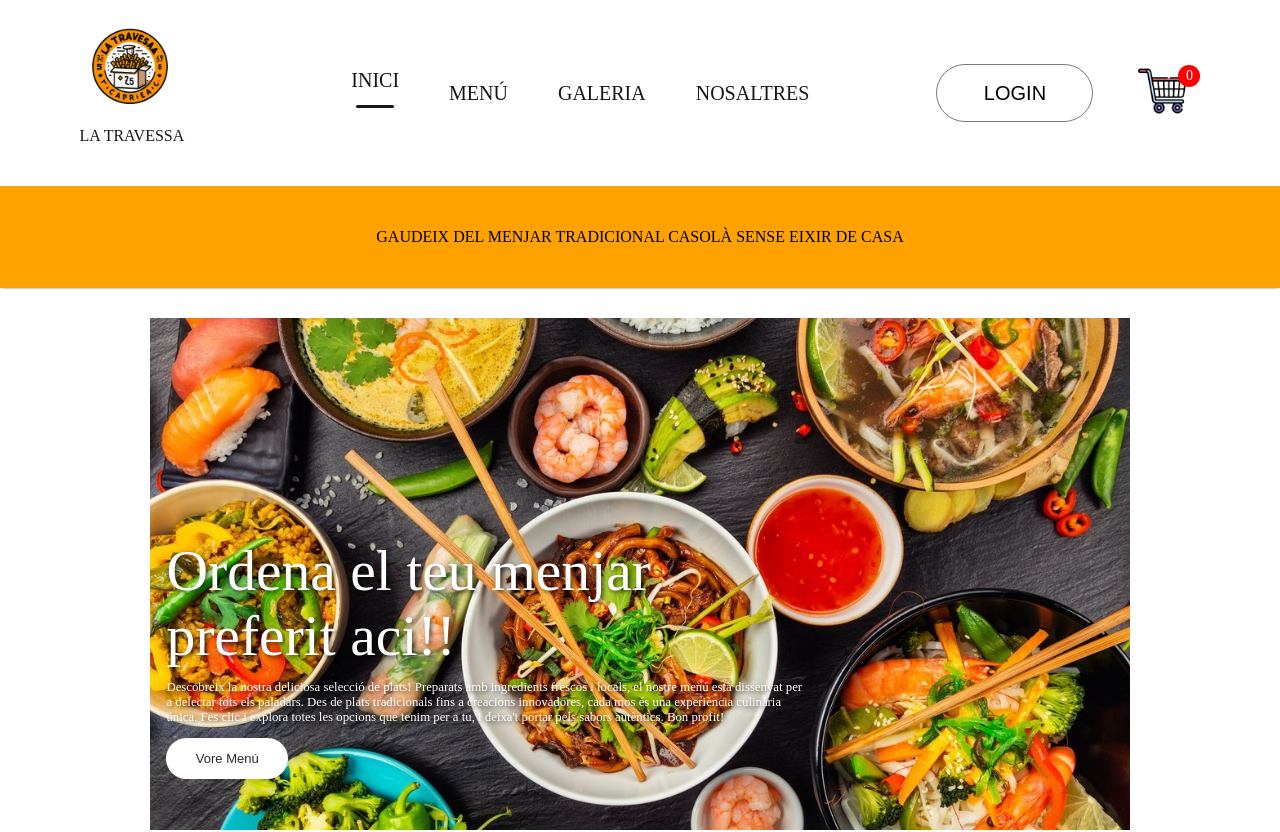
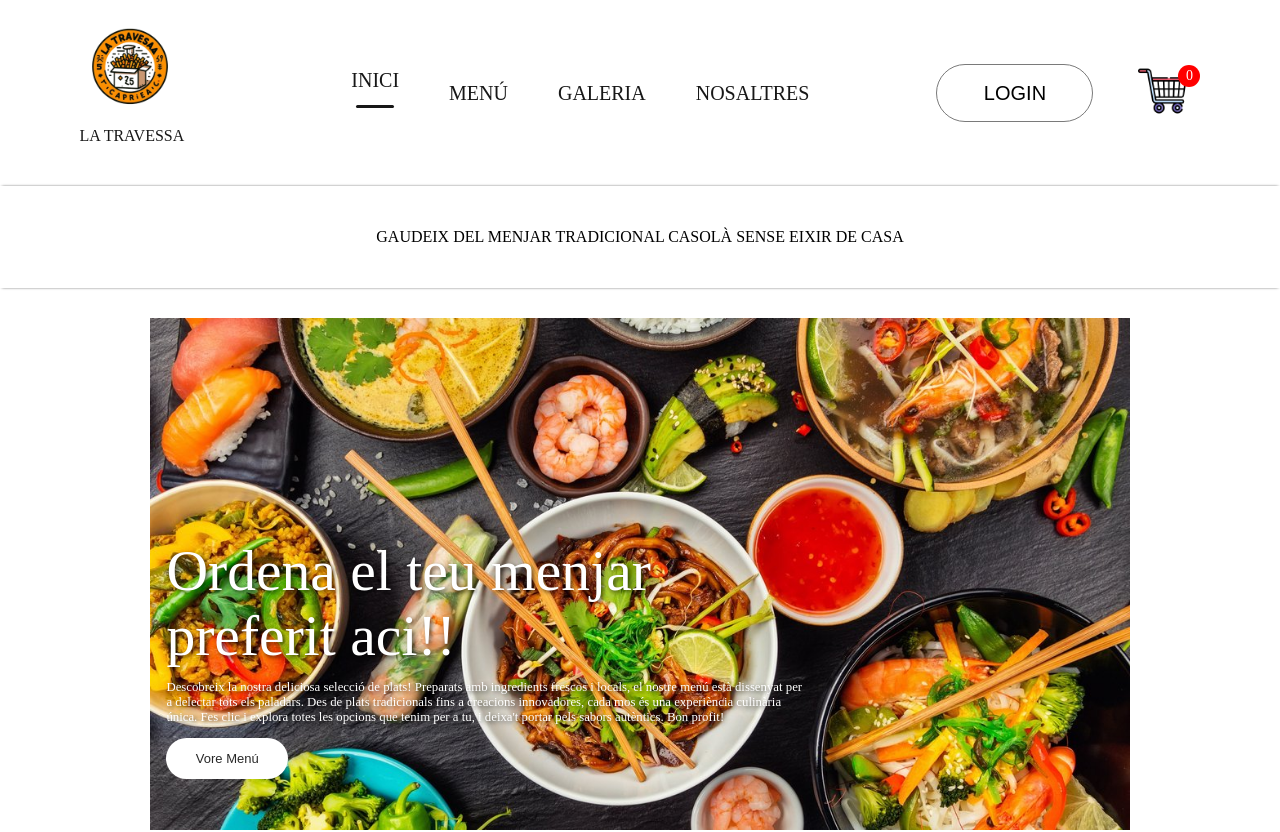
Before and after one commit to ccmc26/TF-frontend, a React (Create React App) app: page / in a window 1280 px wide. Shown: the top 832 px of the page. Built offline with nearby package versions, Linux system fonts and the light colour scheme; no server answers.

Commit message:
menucontext i provider implementat corectament

```diff
--- a/src/App.js
+++ b/src/App.js
@@ -1,34 +1,33 @@
-import { BrowserRouter } from 'react-router-dom';
-import { useState } from 'react';
 import './App.css';
 
+import { BrowserRouter } from 'react-router-dom';
+import { AppRoutes } from './Routes/AppRoutes';
+
 import { Navbar } from './Components/Navbar/Navbar';
-import { AppRoutes } from './Routes/AppRoutes';
 import { Footer } from './Components/Footer/Footer';
+
 import CartProvider from './Context/CartProvider';
 import AuthProvider  from './Context/AuthProvider';
+import MenuProvider from './Context/MenuProvider';
 
 
 function App() {
-  const [menu,setMenu] = useState("inici");
-
-  const handleMenuSelect = (menuItem) => {
-    setMenu(menuItem);
-  };
 
   return (
     <div className='App'>
       <AuthProvider>
         <CartProvider>
           <BrowserRouter>
-            <Navbar menu={menu} setMenu={handleMenuSelect}/>
-              <div className="content">
-                <AppRoutes />
-              </div>
-            <Footer setMenu={handleMenuSelect}/>
+            <MenuProvider>
+              <Navbar/>
+                <div className="content">
+                  <AppRoutes />
+                </div>
+              <Footer/>  {/*este tambe te lo del menu*/}
+            </MenuProvider>
           </BrowserRouter>
         </CartProvider>
-        </AuthProvider>
+      </AuthProvider>
     </div>
   );
 }
--- a/src/Components/Footer/Footer.jsx
+++ b/src/Components/Footer/Footer.jsx
@@ -4,7 +4,7 @@ import './Footer.css';
 import { Link } from 'react-router-dom';
 import { IoLogoInstagram, IoLogoFacebook, IoLogoTwitter, IoLogoPinterest, IoLogoTwitch, IoLogoYoutube, IoIosRestaurant  } from "react-icons/io";
 
-export const Footer = ({setMenu}) => {
+export const Footer = () => {
   return (
     <footer className="footer">
       <div className="footer-container">
@@ -18,11 +18,11 @@ export const Footer = ({setMenu}) => {
         <div className="footer-section">
           <h4>Links</h4>
           <ul>
-            <li onClick={() => setMenu("inici")}><Link className='link-text' to='/'>INICI</Link></li>
-            <li onClick={() => setMenu("menu")}><Link className='link-text' to='/menu'>MENÚ</Link></li>
+            <li><Link className='link-text' to='/'>INICI</Link></li>
+            <li><Link className='link-text' to='/menu'>MENÚ</Link></li>
             {/* canviar les dos rutes de baix */}
-            <li onClick={() => setMenu("galeria")}><Link className="link-text" to='/'>GALERÍA</Link></li>
-            <li onClick={() => setMenu("nosaltres")}> <Link className="link-text" to='/'>NOSALTRES</Link></li>
+            <li><Link className="link-text" to='/'>GALERÍA</Link></li>
+            <li><Link className="link-text" to='/'>NOSALTRES</Link></li>
           </ul>
         </div>
         <div className="footer-section">
--- a/src/Components/Hero/Hero.css
+++ b/src/Components/Hero/Hero.css
@@ -2,7 +2,9 @@
     display: flex;
     justify-content: space-around;
     padding: 26px;
-    box-shadow: 0 1px 3px -2px black;
-    background-color: #ffa200;
+    box-shadow: 0 -1px 3px -2px black,
+                0  1px 3px -2px black;
+    background-color: white;
     /* color: white; */
+    /* background-color: #ffa200 */
 }
--- a/src/Components/Navbar/Navbar.jsx
+++ b/src/Components/Navbar/Navbar.jsx
@@ -7,10 +7,12 @@ import cart_icon from '../Assets/carrito.png';
 
 import { CartContext }  from '../../Context/CartContext';
 import { AuthContext } from '../../Context/AuthCOntext';
+import { MenuContext } from '../../Context/MenuContext';
 
-export const Navbar = ({ menu, setMenu }) => {
+export const Navbar = () => {
   const { itemCount } = useContext(CartContext);
   const { user, logout } = useContext(AuthContext);
+  const { menu } = useContext(MenuContext);
   return (
     <div className='navbar'>
       <div className="nav-logo">
@@ -20,14 +22,14 @@ export const Navbar = ({ menu, setMenu }) => {
         </Link>
       </div>
       <ul className="nav-menu">
-        {/* cada element del menu te un event que seteja el hookal valor indicat */}
+        {/* pasem el contexte i el setMenu es seteja cada volta que canvia de localització */}
         {/* si dona la casualitat que te el valor del hookmenu concideix en el elemnt */}
         {/* li afegim un element <hr/> que el que fa es crear una linia per a destacar */}
-        <li onClick={() => setMenu("inici")}><Link className="link-style" to='/'>INICI</Link>{menu==="inici" ? <hr/> : <></>}</li>
-        <li onClick={() => setMenu("menu")}><Link className="link-style" to='/menu'>MENÚ</Link>{menu==="menu" ? <hr/> : <></>}</li>
-        <li onClick={() => setMenu("galeria")}><Link className="link-style" to='/'>GALERIA</Link>{menu==="galeria" ? <hr/> : <></>}</li>
+        <li><Link className="link-style" to='/'>INICI</Link>{menu==="inici" ? <hr/> : <></>}</li>
+        <li><Link className="link-style" to='/menu'>MENÚ</Link>{menu==="menu" ? <hr/> : <></>}</li>
+        <li><Link className="link-style" to='/'>GALERIA</Link>{menu==="galeria" ? <hr/> : <></>}</li>
         {/* canviar el nosaltres, sobra, vore que possar */}
-        <li onClick={() => setMenu("nosaltres")}><Link className="link-style" to='/'>NOSALTRES</Link>{menu==="nosaltres" ? <hr/> : <></>}</li>
+        <li><Link className="link-style" to='/'>NOSALTRES</Link>{menu==="nosaltres" ? <hr/> : <></>}</li>
       </ul>
       <div className="nav-login-cart">
         {/* mirar com fer si un usuari esta ja loggejat aparega logout */}
@@ -35,10 +37,10 @@ export const Navbar = ({ menu, setMenu }) => {
           <button onClick={logout}>LOGOUT</button>
         ) : (
           <Link to='/login'>
-            <button onClick={() => setMenu("login")}>LOGIN</button>
+            <button>LOGIN</button>
           </Link>
         )}
-        <Link to='/cart'><img onClick={() => setMenu("cart")} className="fotocarro" src={cart_icon} alt=''/></Link>
+        <Link to='/cart'><img className="fotocarro" src={cart_icon} alt=''/></Link>
         <div className="nav-cart-count">{itemCount}</div>
       </div>
     </div>
--- /dev/null
+++ b/src/Context/MenuContext.jsx
@@ -0,0 +1,3 @@
+import { createContext } from 'react'
+
+export const MenuContext = createContext();
--- /dev/null
+++ b/src/Context/MenuProvider.jsx
@@ -0,0 +1,37 @@
+import React, { useEffect, useState } from 'react'
+import { MenuContext } from './MenuContext';
+import { useLocation } from 'react-router-dom';
+
+const MenuProvider = ({ children }) => {
+    const [menu, setMenu] = useState('inici');
+    const location = useLocation();
+
+    useEffect(() => {
+        const path = location.pathname;
+        switch(path){
+            case "/":
+                setMenu('inici');
+                break;
+            case "/menu":
+                setMenu('menu');
+                break;
+            case "/galeria":
+                setMenu('galeria');
+                break;
+            case "/nosaltres":
+                setMenu('nosaltres');
+                break;
+            default:
+                setMenu('noimporta');
+                break;
+        }
+    }, [location])
+
+  return (
+    <MenuContext.Provider value={{menu, setMenu}}>
+        { children }
+    </MenuContext.Provider>
+  )
+}
+
+export default MenuProvider;
```
